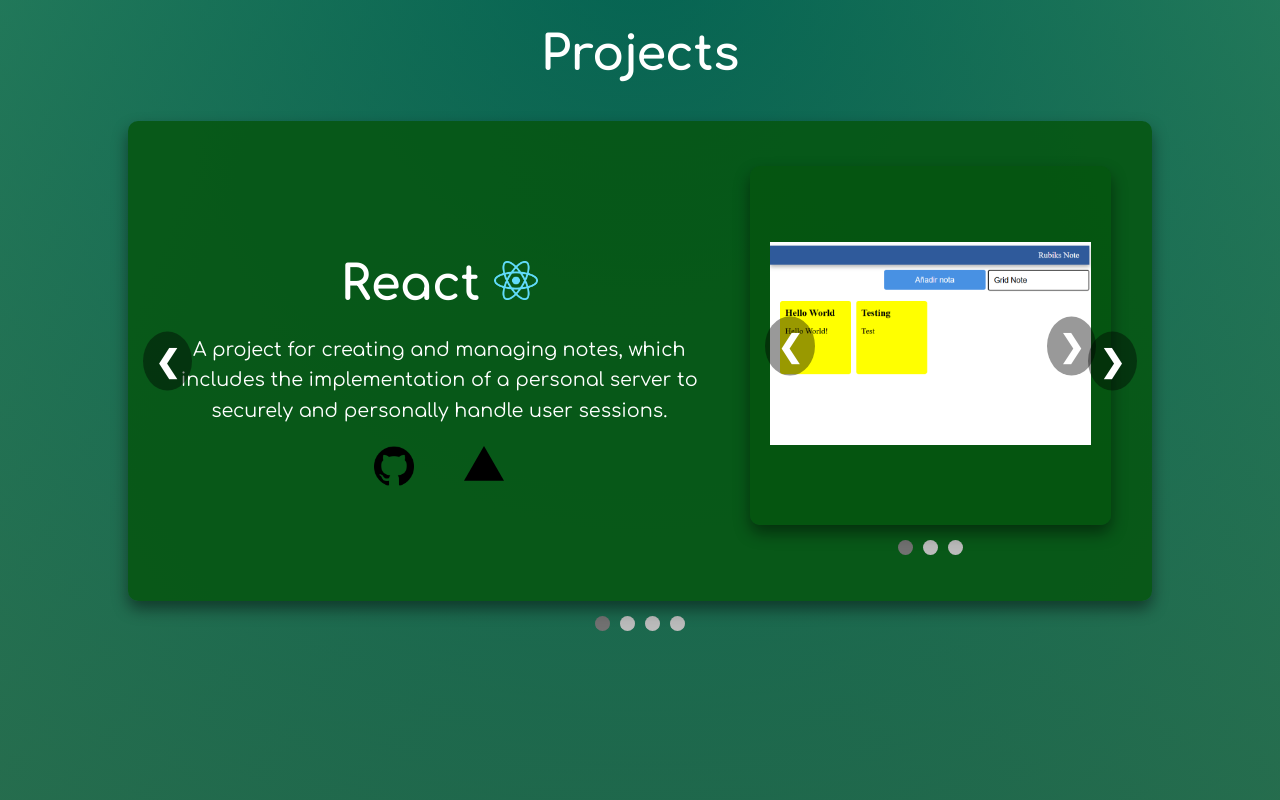
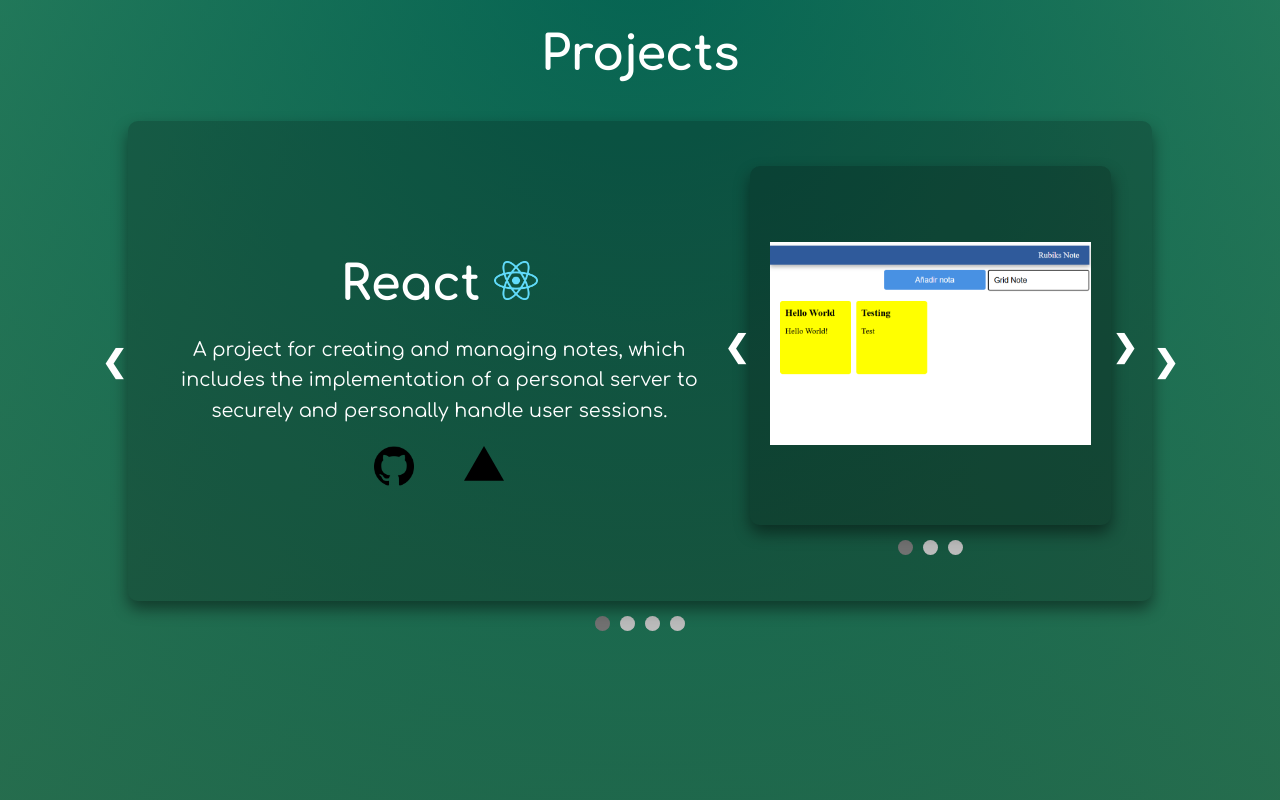
Before and after one commit to NecronX24/portfolio, a Vue app: page / in a window 1280 px wide. Shown: the part 1660-2460 px from the top of the page. Built offline with nearby package versions, Linux system fonts and the light colour scheme.

Commit message:
chore: some visual changes

```diff
--- a/src/components/Slider.vue
+++ b/src/components/Slider.vue
@@ -58,9 +58,8 @@ function goToSlide(index) {
 
 .slideshow-container {
   position: relative;
-  background: #055610db;
+  background: rgba(0, 0, 0, 0.2);
   border-radius: 10px;
-  overflow: hidden;
   box-shadow: 0 8px 16px rgba(0, 0, 0, 0.457);
   color: #fff;
   height: 60vh;
@@ -95,21 +94,20 @@ function goToSlide(index) {
   color: #fff;
   font-weight: bold;
   font-size: 30px;
-  background: rgba(0,0,0,0.4);
   cursor: pointer;
   border-radius: 50%;
   user-select: none;
   z-index: 10;
 }
 .prev:hover, .next:hover {
-  background: rgba(255,255,255,0.3);
+  background: rgba(255,255,255,0.2);
 }
 
 .prev {
-  left: 15px;
+  left: -3vw;
 }
 .next {
-  right: 15px;
+  right: -3vw;
 }
 
 .dots-container {
--- a/src/pages/AccordionImplementation.vue
+++ b/src/pages/AccordionImplementation.vue
@@ -27,7 +27,7 @@ import AccordionItem from '@/components/AccordionItem.vue';
                         <div class="text-container">
                             <h2 class="h2">Bachelor's Degree in Computer Engineering</h2>
                             <p class="p">Universidad Rafael Urdaneta (2021 - Present)</p>
-                            <p class="p">Honored four times on the Dean’s List and counting...</p>
+                            <p class="p" style="font-style: italic;">Honored four times on the Dean’s List and counting...</p>
                         </div>
                         <div class="text-container">
                             <h2 class="h2">Barista Course</h2>
```
